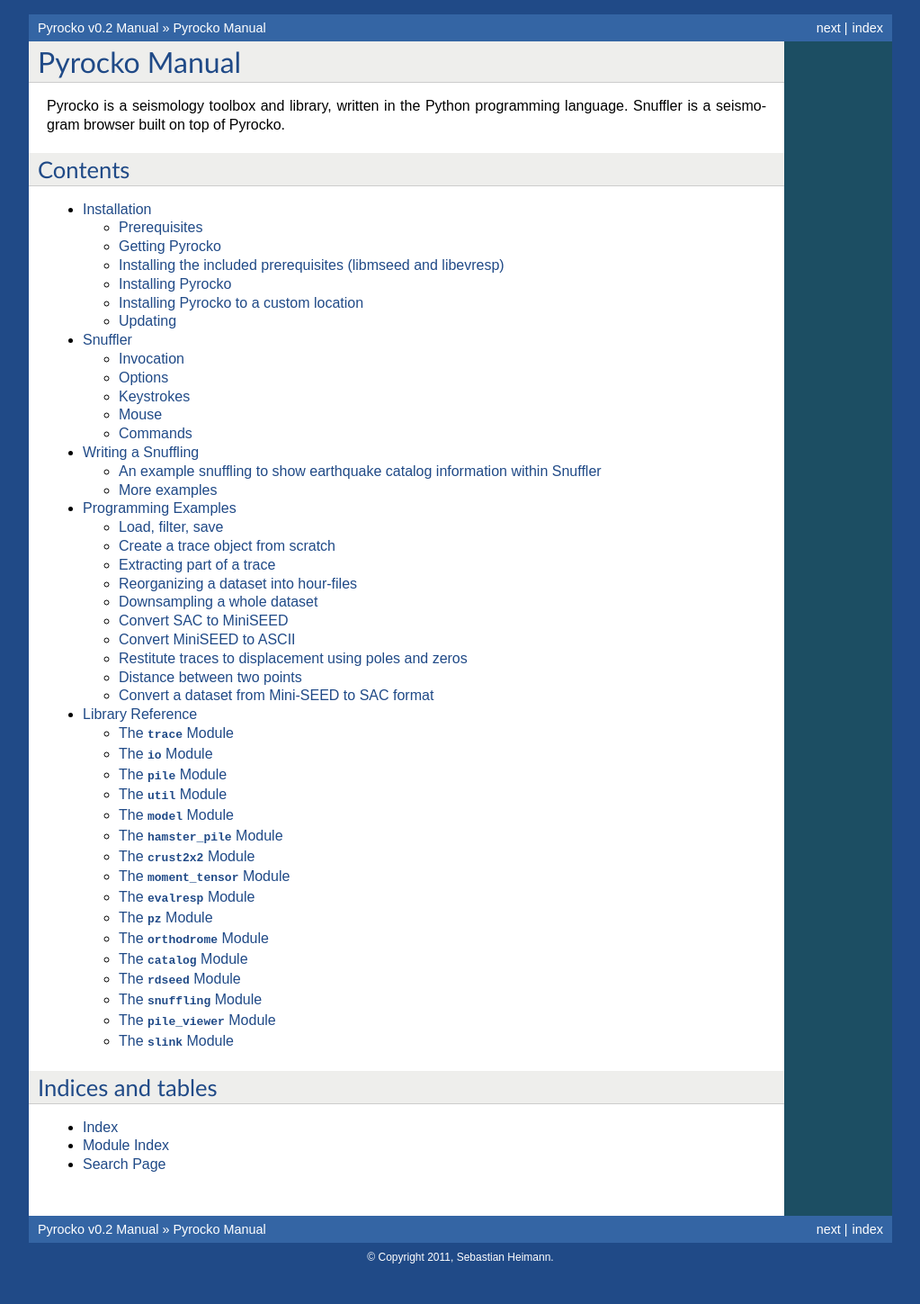
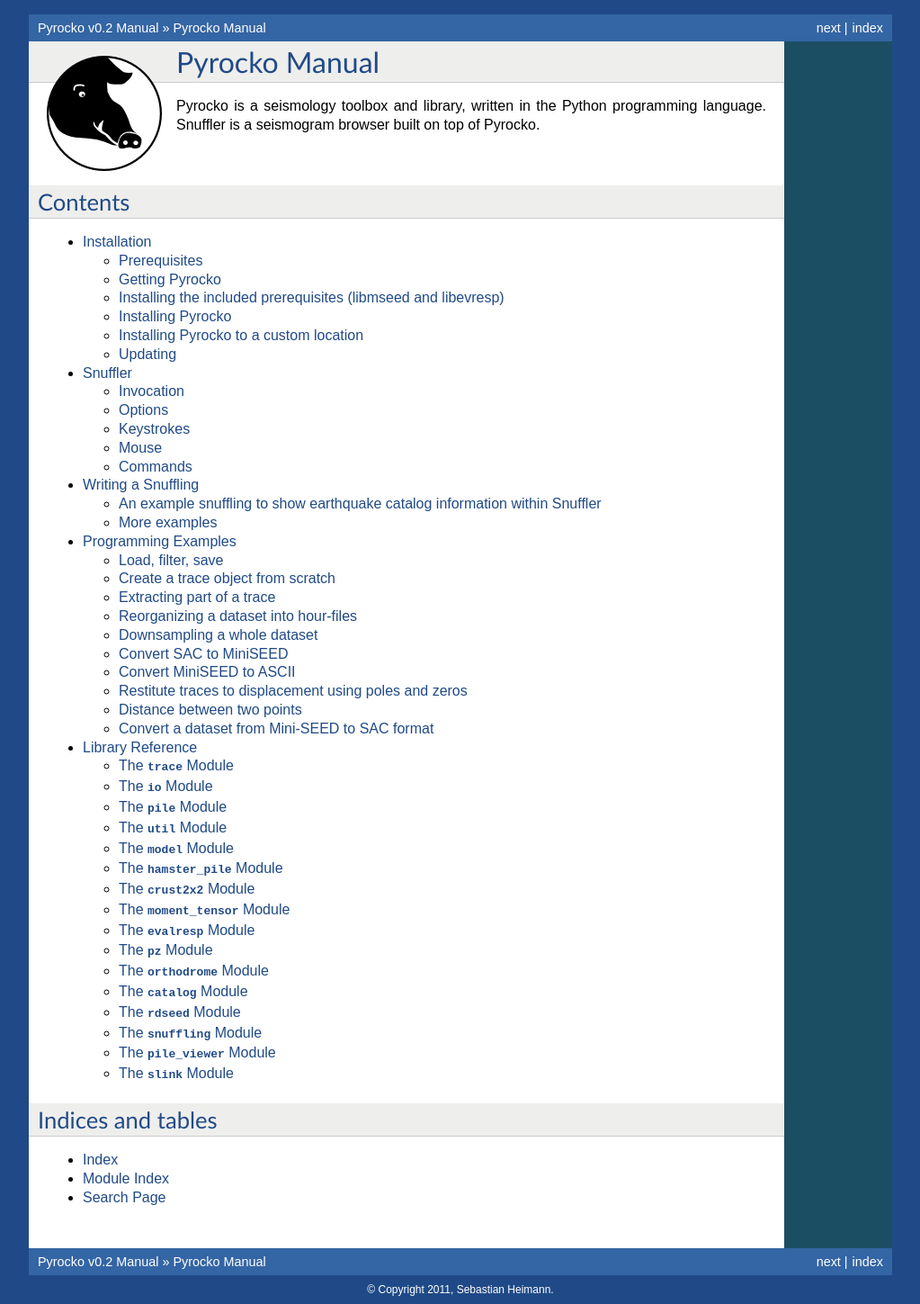
Before and after one commit to pyrocko/pyrocko, a Sphinx documentation site: the page built from doc/index.rst, in a window 1280 px wide. Shown: the whole page at 90% size, without its empty margins (128-1151 px from the left). Built offline with Sphinx 7.4.7, drawn with Linux system fonts in a browser that asks for light colours; before the commit the page ends 1413 px from its top, so only the background shows below that.

Commit message:
added a logo

```diff
--- a/doc/conf.py
+++ b/doc/conf.py
@@ -122,7 +122,7 @@
 
 # The name of an image file (relative to this directory) to place at the top
 # of the sidebar.
-#html_logo = None
+html_logo = None
 
 # The name of an image file (within the static path) to use as favicon of the
 # docs.  This file should be a Windows icon file (.ico) being 16x16 or 32x32
--- a/doc/index.rst
+++ b/doc/index.rst
@@ -1,6 +1,10 @@
+
+.. image:: _static/snuffler.png
+    :align: left
 
 Pyrocko Manual
 ==============
+
 
 Pyrocko is a seismology toolbox and library, written in the Python programming language. Snuffler is a seismogram browser built on top of Pyrocko.
 
--- a/doc/pyrockotheme/static/default.css_t
+++ b/doc/pyrockotheme/static/default.css_t
@@ -206,6 +206,15 @@
     padding: 3px 0 3px 10px;
 }
 
+div.body h2 {
+    clear: both;
+}
+
+img {
+    margin-top: 1em;
+    margin-bottom: 1em;
+}
+
 div.body h1 { margin-top: 0; font-size: 200%; }
 div.body h2 { font-size: 160%; }
 div.body h3 { font-size: 140%; }
```
Also changed, not shown: doc/_static/snuffler.png (added).
